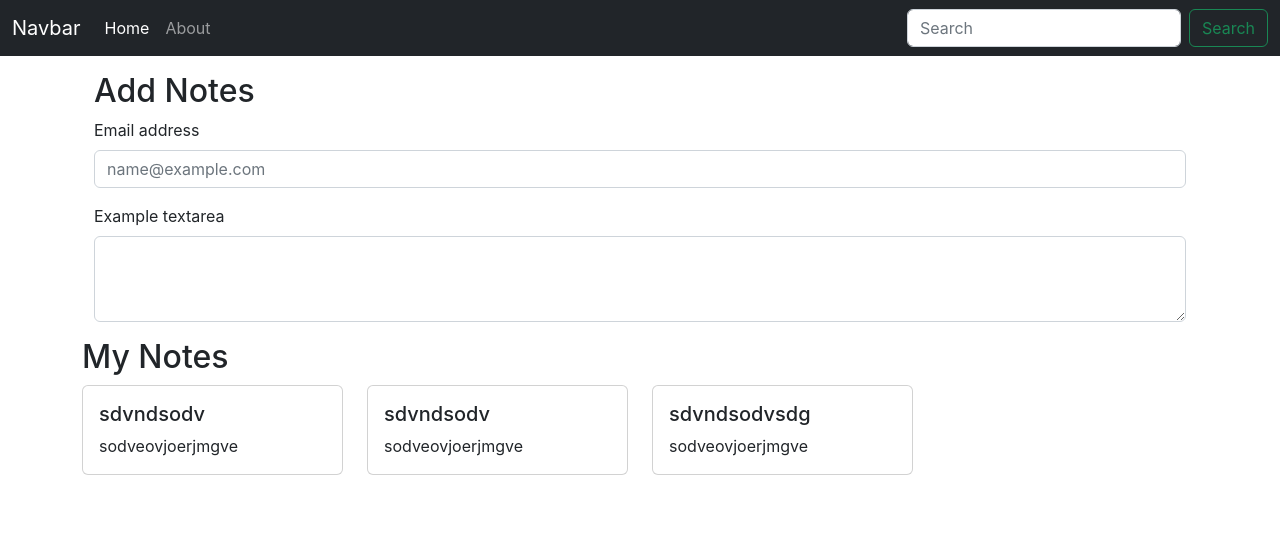
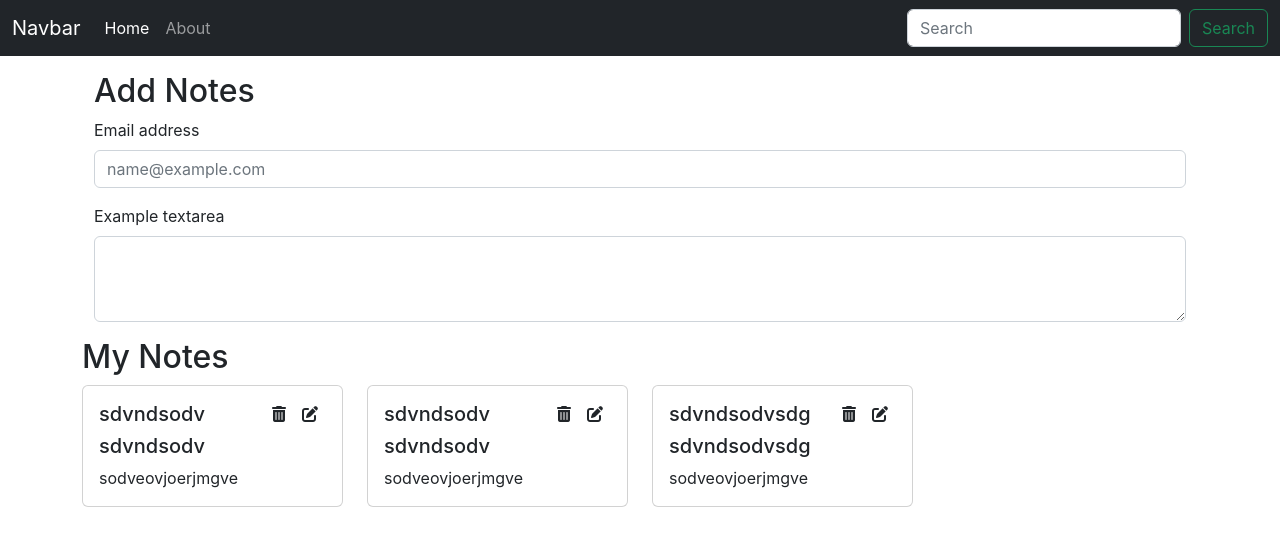
Before and after one commit to divyasinghshah/iNotebook, a React (Create React App) app: page /home in a window 1280 px wide. Shown: the top 546 px of the page. Built offline with nearby package versions, Linux system fonts and the light colour scheme.

Commit message:
Added icons

```diff
--- a/public/index.html
+++ b/public/index.html
@@ -15,6 +15,7 @@
       user's mobile device or desktop. See https://developers.google.com/web/fundamentals/web-app-manifest/
     -->
     <link rel="manifest" href="%PUBLIC_URL%/manifest.json" />
+    <script src="https://kit.fontawesome.com/586f505c81.js" crossorigin="anonymous"></script>
     <!--
       Notice the use of %PUBLIC_URL% in the tags above.
       It will be replaced with the URL of the `public` folder during the build.
--- a/src/components/NoteItems.js
+++ b/src/components/NoteItems.js
@@ -5,9 +5,17 @@
     return (
         <div className='col-md-3'>
 
-
             <div className="card" >
                 <div class="card-body">
+                    <div className="d-flex justify-content-between">
+                    <h5 class="card-title">{note.title}</h5>
+                    <div>
+                        <i className="fa-solid fa-trash-can mx-2"></i>
+                        <i className="fa-solid fa-pen-to-square mx-2"></i>
+                    </div>
+
+
+                    </div>
                     <h5 class="card-title">{note.title}</h5>
                     <p class="card-text">{note.description}</p>
                 </div>
```
